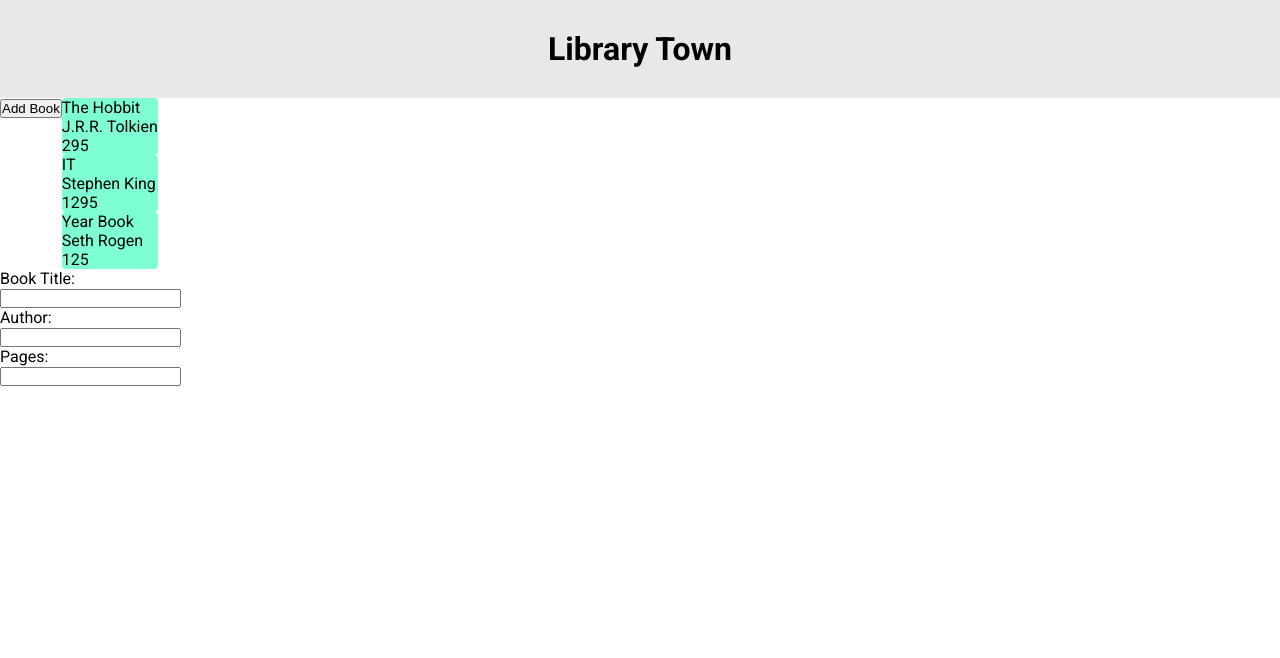
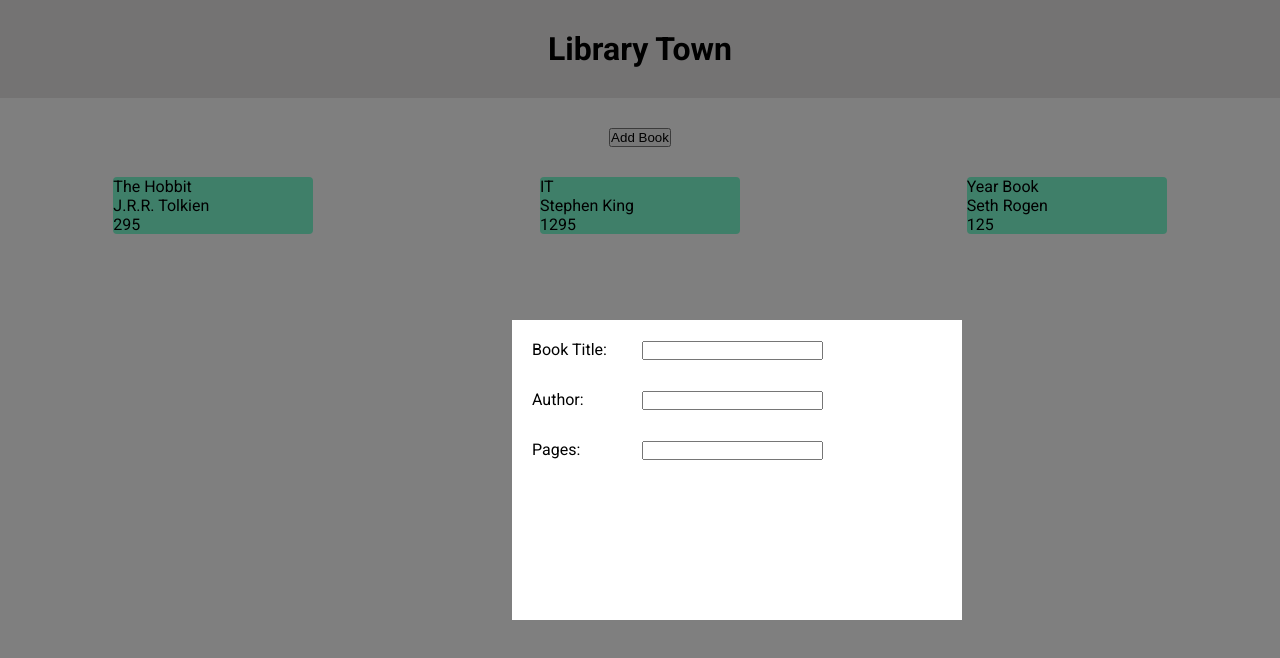
Before and after one commit to dusmer/library, a plain HTML site: page index.html in a window 1280 px wide. Both pictures are taken after a click on the button "Add Book". Drawn offline with Linux system fonts and the light colour scheme.

Commit message:
added basic grid style and flex stlyes for book cards

```diff
--- a/style.css
+++ b/style.css
@@ -21,14 +21,60 @@ html{
     background-color: rgba(228, 225, 225, 0.795);
 }
 
-.main{
+.library{
     display:flex;
     flex-wrap:wrap;
+    flex-direction: row;
+    justify-content: space-around;
 
 }
 
+.main{
+    display:flex;
+    flex-direction: column;
+}
+.buttonContainer{
+    display:flex;
+    justify-content: center;
+    padding:30px;
+}
 .bookCard{
     background-color: aquamarine;
     border-radius: 4px;
+    display:flex;
+    flex-direction: column;
+    min-width:200px;
 
 }
+
+#addBook{
+    position: fixed; /* Sit on top of the page content */
+    display: none; /* Hidden by default */
+    width: 100%; /* Full width (cover the whole page) */
+    height: 100%; /* Full height (cover the whole page) */
+    top: 0;
+    left: 0;
+    right: 0;
+    bottom: 0;
+    background-color: rgba(0,0,0,0.5); /* Black background with opacity */
+    z-index: 2; /* Specify a stack order in case you're using a different order for other elements */
+    cursor: pointer; /* Add a pointer on hover */
+
+}
+
+.bookForm{
+    position: fixed; /* or absolute */
+    top: 40%;
+    left: 40%;
+    background-color: white;;
+    height:300px;
+    width:450px
+}
+
+form{
+    padding:20px;
+    display:grid;
+    gap:10px;
+    grid-template-rows: 40px 40px 40px;
+    grid-template-columns: 100px 200px;
+}
```
